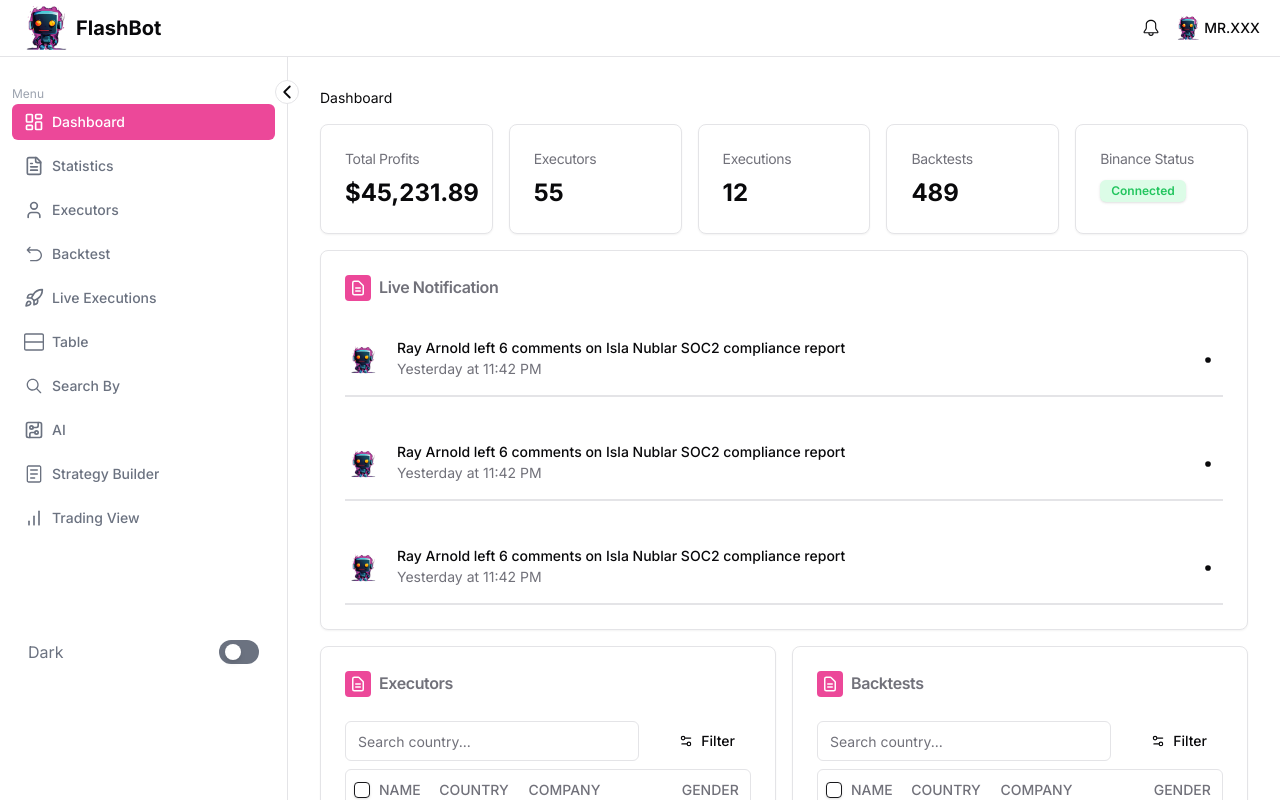
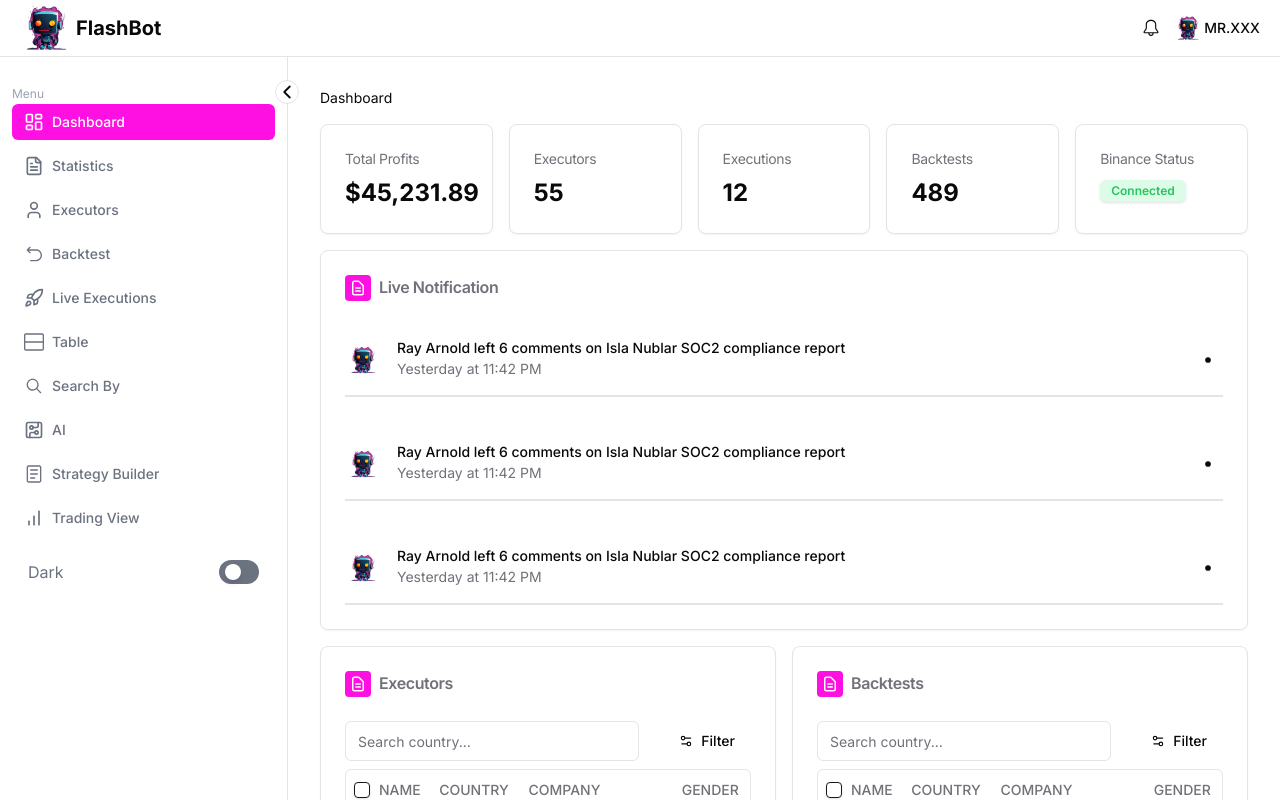
Before and after one commit to smfahim25/flashbot-client, a Next.js app: page /dashboard in a window 1280 px wide. Built offline with nearby package versions, Linux system fonts and the light colour scheme.

Commit message:
change bg color based on figma and fix some positon

```diff
--- a/src/app/(dashboard)/dashboard/page.tsx
+++ b/src/app/(dashboard)/dashboard/page.tsx
@@ -7,7 +7,7 @@ import { ScrollArea } from "@/components/ui/scroll-area";
 import { users } from "@/constants/data";
 import { HiOutlineDocumentText } from "react-icons/hi";
 import { columns } from "./columns/columns";
-import { DashboardTable } from "@/components/dashboard-table";
+import { DashboardTable } from "@/components/dashboard/dashboardTable/dashboard-table";
 import { dashboardColumns } from "./columns/dashboardColumns";
 const breadcrumbItems = [{ title: "Dashboard", link: "/dashboard" }];
 interface Executor {
@@ -197,7 +197,7 @@ export default function page() {
           <Card className="col-span-4 md:col-span-3">
             <CardHeader>
               <CardTitle className="text-base text-muted-foreground flex">
-                <div className="bg-pink-500 text-white text-lg rounded p-1 mr-2">
+                <div className="bg-[#FE0FE2] text-white text-lg rounded p-1 mr-2">
                   <HiOutlineDocumentText />
                 </div>
                 Live Notification
@@ -213,7 +213,7 @@ export default function page() {
           <Card className="col-span-4 md:col-span-3">
             <CardHeader>
               <CardTitle className="text-base text-muted-foreground flex">
-                <div className="bg-pink-500 text-white text-lg rounded p-1 mr-2">
+                <div className="bg-[#FE0FE2] text-white text-lg rounded p-1 mr-2">
                   <HiOutlineDocumentText />
                 </div>
                 Executors
@@ -233,7 +233,7 @@ export default function page() {
           <Card className="col-span-4 md:col-span-3">
             <CardHeader>
               <CardTitle className="text-base text-muted-foreground flex">
-                <div className="bg-pink-500 text-white text-lg rounded p-1 mr-2">
+                <div className="bg-[#FE0FE2] text-white text-lg rounded p-1 mr-2">
                   <HiOutlineDocumentText />
                 </div>
                 Backtests
--- a/src/app/auth/login/page.tsx
+++ b/src/app/auth/login/page.tsx
@@ -62,9 +62,6 @@ const page = () => {
                   placeholder="Enter your password"
                   type="password"
                 />
-                <span className="text-sm text-muted-foreground">
-                  Must be at least 8 characters.
-                </span>
               </div>
             </form>
           </CardContent>
--- a/src/app/page.tsx
+++ b/src/app/page.tsx
@@ -66,9 +66,6 @@ const page = () => {
                   placeholder="Enter your password"
                   type="password"
                 />
-                <span className="text-sm text-muted-foreground">
-                  Must be at least 8 characters.
-                </span>
               </div>
             </form>
           </CardContent>
--- a/src/components/dashboard-nav.tsx
+++ b/src/components/dashboard-nav.tsx
@@ -34,7 +34,7 @@ export function DashboardNav({
     return null;
   }
 
-  console.log("isActive", isMobileNav, isMinimized);
+  // console.log("isActive", isMobileNav, isMinimized);
 
   return (
     <>
@@ -49,9 +49,13 @@ export function DashboardNav({
                     <Link
                       href={item.disabled ? "/" : item.href}
                       className={cn(
-                        "flex items-center gap-2 overflow-hidden rounded-md py-2 text-sm font-medium hover:bg-pink-500 hover:text-white",
+                        `flex items-center gap-2 overflow-hidden rounded-md py-2 text-sm font-medium hover:bg-[#FE0FE2] hover:text-white ${
+                          isMinimized && "w-[45px]"
+                        }`,
                         path === item.href
-                          ? "bg-pink-500 text-white"
+                          ? `bg-[#FE0FE2] text-white ${
+                              isMinimized && "w-[45px]"
+                            }`
                           : "transparent text-gray-500",
                         item.disabled && "cursor-not-allowed opacity-80"
                       )}
--- a/src/components/executors-table.tsx
+++ b/src/components/executors-table.tsx
@@ -70,9 +70,9 @@ export function EmployeeTable<TData, TValue>({
 
   return (
     <>
-      <div  className="flex items-center justify-between mb-3">
+      <div className="flex items-center justify-between mb-3">
         <div className="flex items-center ">
-          <span className="bg-pink-500 text-white p-2 rounded-lg mr-2">
+          <span className="bg-[#FE0FE2] text-white p-2 rounded-lg mr-2">
             <IoIosPeople size={18} />
           </span>
           All Executors
--- a/src/components/layout/ThemeToggle/theme-toggle.tsx
+++ b/src/components/layout/ThemeToggle/theme-toggle.tsx
@@ -23,7 +23,7 @@ export default function ThemeToggle({}: CompProps) {
   }
 
   return (
-    <div className="flex items-center justify-between space-x-2 p-4 lg:mt-20">
+    <div className="flex items-center justify-between space-x-2 p-4">
       <span className="text-gray-500">
         {theme === "dark" ? "Light" : "Dark"}
       </span>
--- a/src/components/ui/button.tsx
+++ b/src/components/ui/button.tsx
@@ -9,7 +9,7 @@ const buttonVariants = cva(
   {
     variants: {
       variant: {
-        default: "bg-pink-500 text-white hover:bg-pink-600",
+        default: "bg-[#FE0FE2] text-white hover:bg-pink-600",
         destructive:
           "bg-destructive text-destructive-foreground hover:bg-destructive/90",
         outline:
```
Also changed, not shown: src/components/dashboard/dashboardTable/dashboard-table.tsx (renamed from src/components/dashboard-table.tsx, +5 -5 lines), src/components/layout/sidebar.tsx (line endings or trailing spaces).
